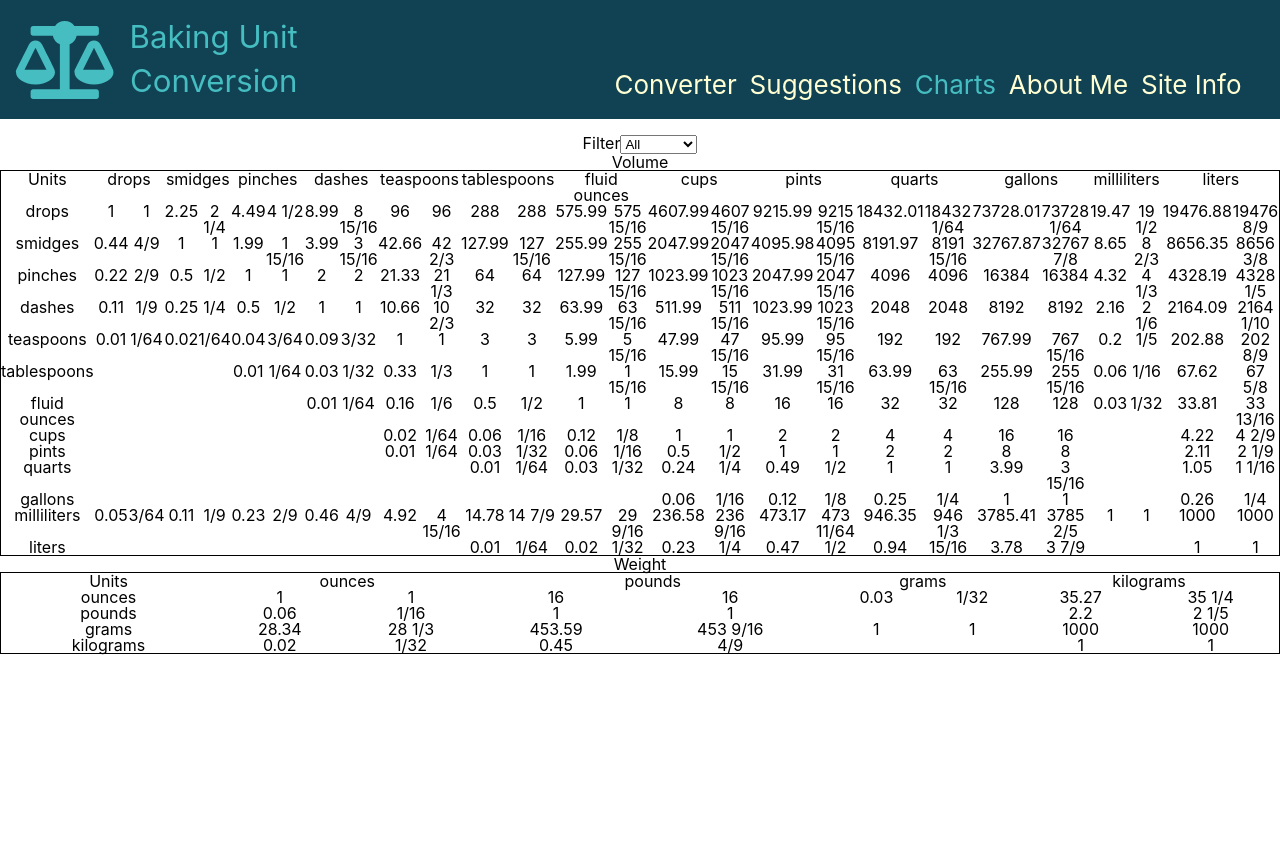
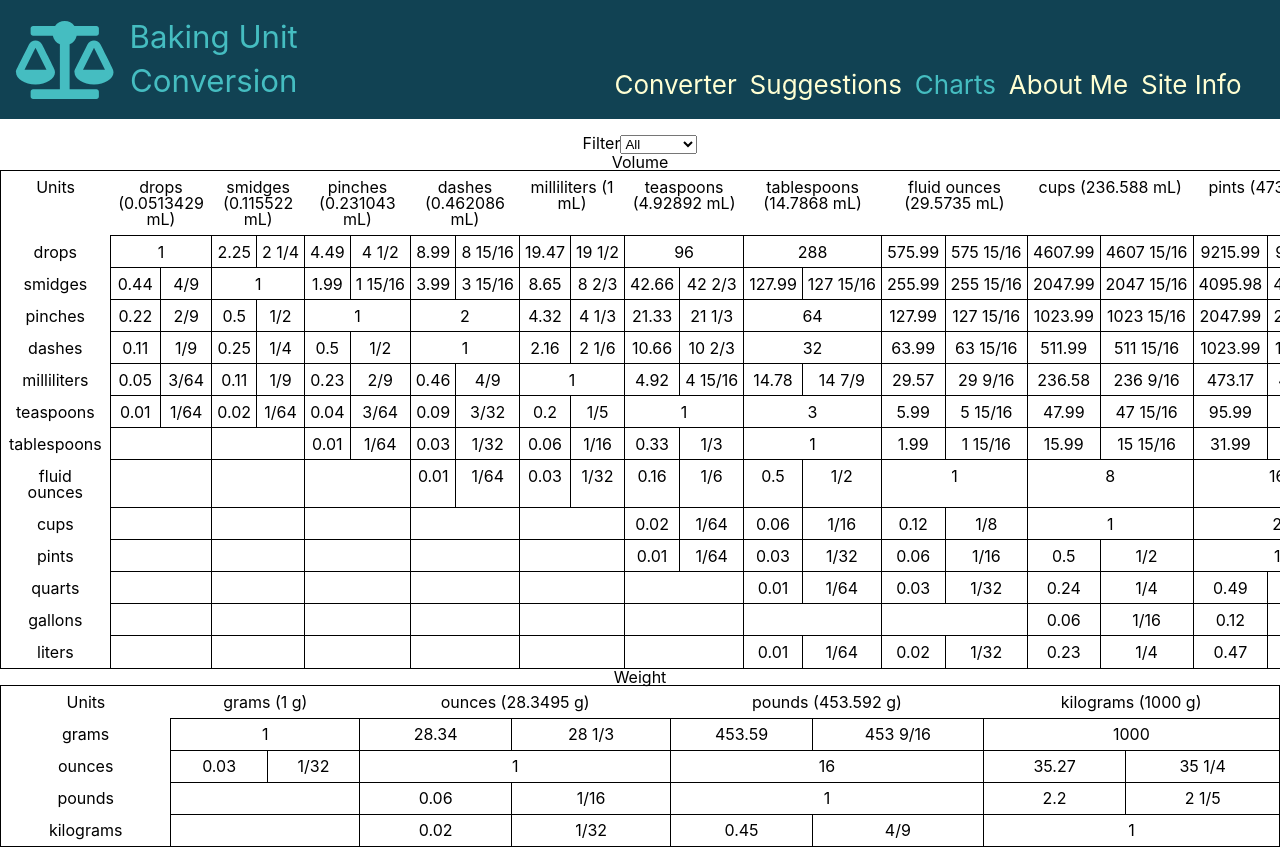
Before and after one commit to shannonyoshi/unit-conversion, a React (Create React App) app: page /charts in a window 1280 px wide. Before the commit the page ends 800 px from the top, so only its background shows below. Built offline with nearby package versions, Linux system fonts and the light colour scheme.

Commit message:
WIP, fixed some jsx, started styling (fixed vertical row headers)

```diff
--- a/src/components/chartTables.jsx
+++ b/src/components/chartTables.jsx
@@ -3,10 +3,10 @@ import { unitDict } from "../util/units";
 import { filterFractions, filterUnits } from "../util/utilFunctions";
 
 export default function ChartTables({ units }) {
-  console.log('3. RENDER CHART TABLES')
-  useEffect(()=> {
-    console.log('UseEffect')
-  },[units])
+  // console.log('3. RENDER CHART TABLES')
+  // useEffect(()=> {
+  //   console.log('UseEffect')
+  // },[units])
 
   let chartType = new Set();
   for (let i = 0; i < units.length; i++) {
@@ -20,9 +20,7 @@ export default function ChartTables({ units }) {
 
   if (chartType.size > 1) {
     let units1 = filterUnits("normUnit", "mL", units);
-    // console.log("units1", units1);
     let units2 = filterUnits("normUnit", "g", units);
-    // console.log("units2", units2);
     return (
       <div>
         <h1>Volume</h1>
@@ -59,9 +57,9 @@ function ChartTable({ units }) {
     }
     tData.push(currResult);
   }
-  // console.log("data", tData);
 
   return (
+    <div className="table-wrapper">
     <table>
       <thead>
         <tr>
@@ -69,7 +67,7 @@ function ChartTable({ units }) {
           {/* <th scope="col">Test</th> */}
           {units.map((unitName) => (
             <th colSpan="2" scope="col">
-              {unitName}
+              {unitName} ({unitDict[unitName].conversion} {unitDict[unitName].normUnit})
             </th>
           ))}
         </tr>
@@ -77,16 +75,19 @@ function ChartTable({ units }) {
       <tbody>
         {tData.map((row) => (
           <tr>
-            <td scope="row">
+            <th scope="row" className="freeze">
               {row.heading}
-            </td>
-            {row.rData.map((subU) => (<>
+            </th>
+        {row.rData.map((subU) => (Number.isInteger(subU.decimal)? <td colSpan="2">{subU.decimal===0? "": subU.decimal}</td>:
+              <>
               <td>{subU.decimal===0?"": subU.decimal}</td>
-              <td>{subU.decimal===0?"": subU.string}</td></>
+              <td nowrap>{subU.decimal===0?"": subU.string}</td>
+              </>
             ))}
           </tr>
         ))}
       </tbody>
     </table>
+    </div>
   );
 }
--- a/src/styling/chartView.scss
+++ b/src/styling/chartView.scss
@@ -1,32 +1,39 @@
+@import "variables";
+@import "mixins";
+
 .page-wrapper{
   height:auto;
     width:100%;
   display:block;
 }
+.table-wrapper{
+  overflow-x: auto;
+}
 
 table{
   width:100%;
   border: 1px solid black;
-  border-collapse: collapse
-  // thead, tbody, tr {
-  //   display:table;
-  //   width: 100%;
-  //   table-layout:fixed;
-  // }
-  // tbody {
-  //   display:block;
-  //   overflow:auto;
-  //   max-width:80vw;;
-  // }
-  th, td {
+  border-collapse: collapse;
+  th{
+    padding:$xs-padding;
+    // border: 1px solid black;
+
+  }
+  th[scope=row] {
+    position: -webkit-sticky;
+    position: sticky;
+    left: 0;
+    z-index: 1;
+  }
+  td {
+    padding:$xxs-padding;
+    white-space:nowrap;
     border: 1px solid black;
   }
-  // display: inline-block;
-  // overflow:auto;
-  // margin-left:20px;
-
-  // tr div{
-  //   margin-left:-20px;
-  //   position:absolute;
-  // }
+//   .freeze{
+//     width:6em;
+//     position: -webkit-sticky;
+// position: sticky;
+//     // position:absolute;
+//   }
 }
--- a/src/util/units.js
+++ b/src/util/units.js
@@ -70,6 +70,13 @@ export const unitDict = {
     type: "US",
     singular: "dash",
   },
+  milliliters: {
+    normUnit: "mL",
+    conversion: 1,
+    output: "decimal",
+    type: "metric",
+    singular: "milliliter",
+  },
   teaspoons: {
     normUnit: "mL",
     conversion: 4.92892,
@@ -119,19 +126,19 @@ export const unitDict = {
     type: "US",
     singular: "gallon",
   },
-  milliliters: {
-    normUnit: "mL",
-    conversion: 1,
-    output: "decimal",
-    type: "metric",
-    singular: "milliliter",
-  },
   liters: {
     normUnit: "mL",
     conversion: 1000,
     output: "decimal",
     type: "metric",
     singular: "liter",
+  },
+  grams: {
+    normUnit: "g",
+    conversion: 1,
+    output: "decimal",
+    type: "metric",
+    singular: "gram",
   },
   ounces: {
     normUnit: "g",
@@ -147,13 +154,6 @@ export const unitDict = {
     type: "US",
     singular: "pound",
   },
-  grams: {
-    normUnit: "g",
-    conversion: 1,
-    output: "decimal",
-    type: "metric",
-    singular: "gram",
-  },
   kilograms: {
     normUnit: "g",
     conversion: 1000,
```
